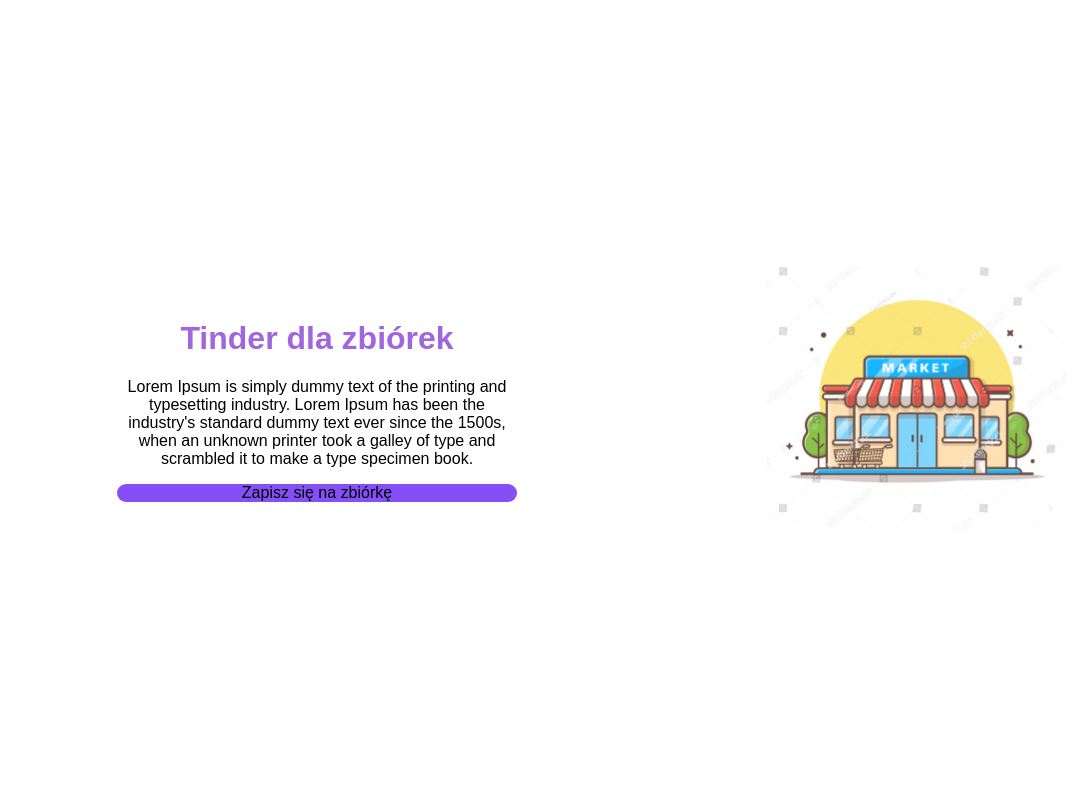
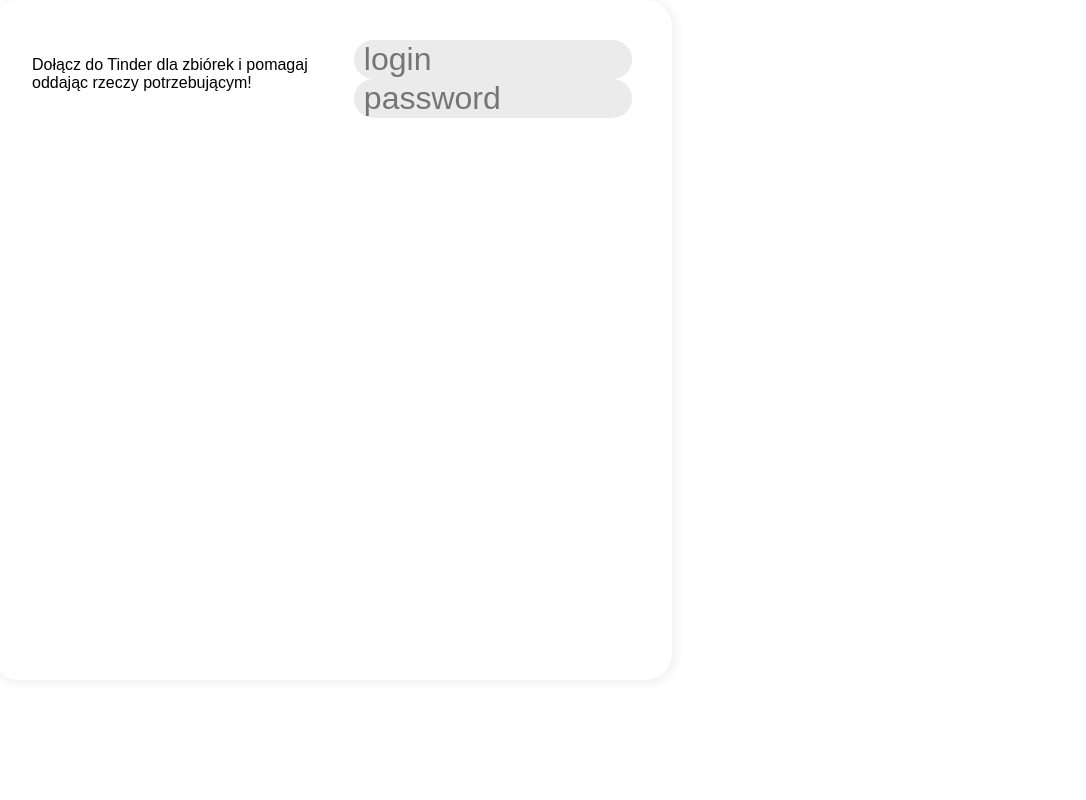
Before and after one commit to akai-org/projekt-tymczasowy, a React (Create React App) app in the folder frontend/: page / in a window 1280 px wide. Shown: the top 800 px of the page, without its empty margins (48-1134 px from the left). Built offline with nearby package versions, Linux system fonts and the light colour scheme.

Commit message:
Add login page

```diff
--- a/frontend/src/App.js
+++ b/frontend/src/App.js
@@ -2,13 +2,15 @@ import "./App.scss";
 
 import { Layout } from "./Layout";
 import { Homepage } from "./pages/Homepage/Homepage";
+import LoginPage from "./pages/loginPage/LoginPage";
 import RaiseListView from "./pages/raiseListView/RaiseListView";
 
 function App() {
   return (
     <Layout>
-      <Homepage />
-      <RaiseListView></RaiseListView>
+      {/* <Homepage /> */}
+      {/* <RaiseListView></RaiseListView> */}
+      <LoginPage></LoginPage>
     </Layout>
   );
 }
--- /dev/null
+++ b/frontend/src/pages/loginPage/LoginPage.js
@@ -0,0 +1,22 @@
+import Input from "../components/input/Input.js"
+import "./LoginPage.scss"
+
+export default function LoginPage() {
+    return (
+        <div className="login-page-view">
+            <div className="box">
+                <div className="message">
+                    <p>Dołącz do Tinder dla zbiórek i pomagaj oddając rzeczy potrzebującym!</p>
+                </div>
+                <div className="form">
+                    <div className="input">
+                        <Input placeholder="login" />
+                    </div>
+                    <div className="input">
+                        <Input placeholder="password" />
+                    </div>
+                </div>
+            </div>
+        </div>
+    );
+}
--- /dev/null
+++ b/frontend/src/pages/loginPage/LoginPage.scss
@@ -0,0 +1,11 @@
+.box {
+    display: flex;
+    width: 50%;
+    height: 600px;
+    box-shadow: 2px 2px 9px 3px rgba(0, 0, 0, 0.05);
+    border-radius: 27px;
+    text-align: left;
+    padding:40px;
+
+    color: black;
+}
```
